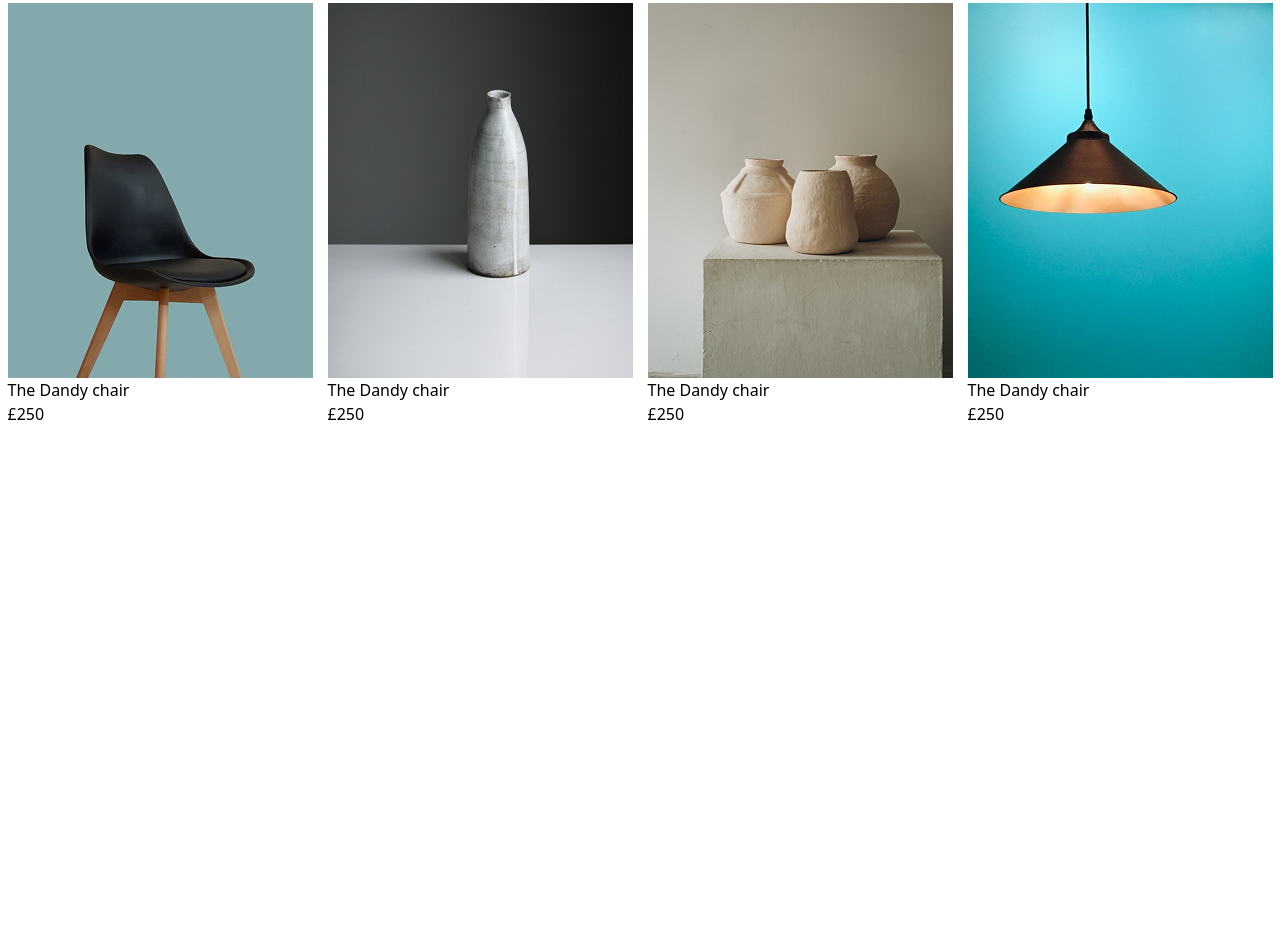
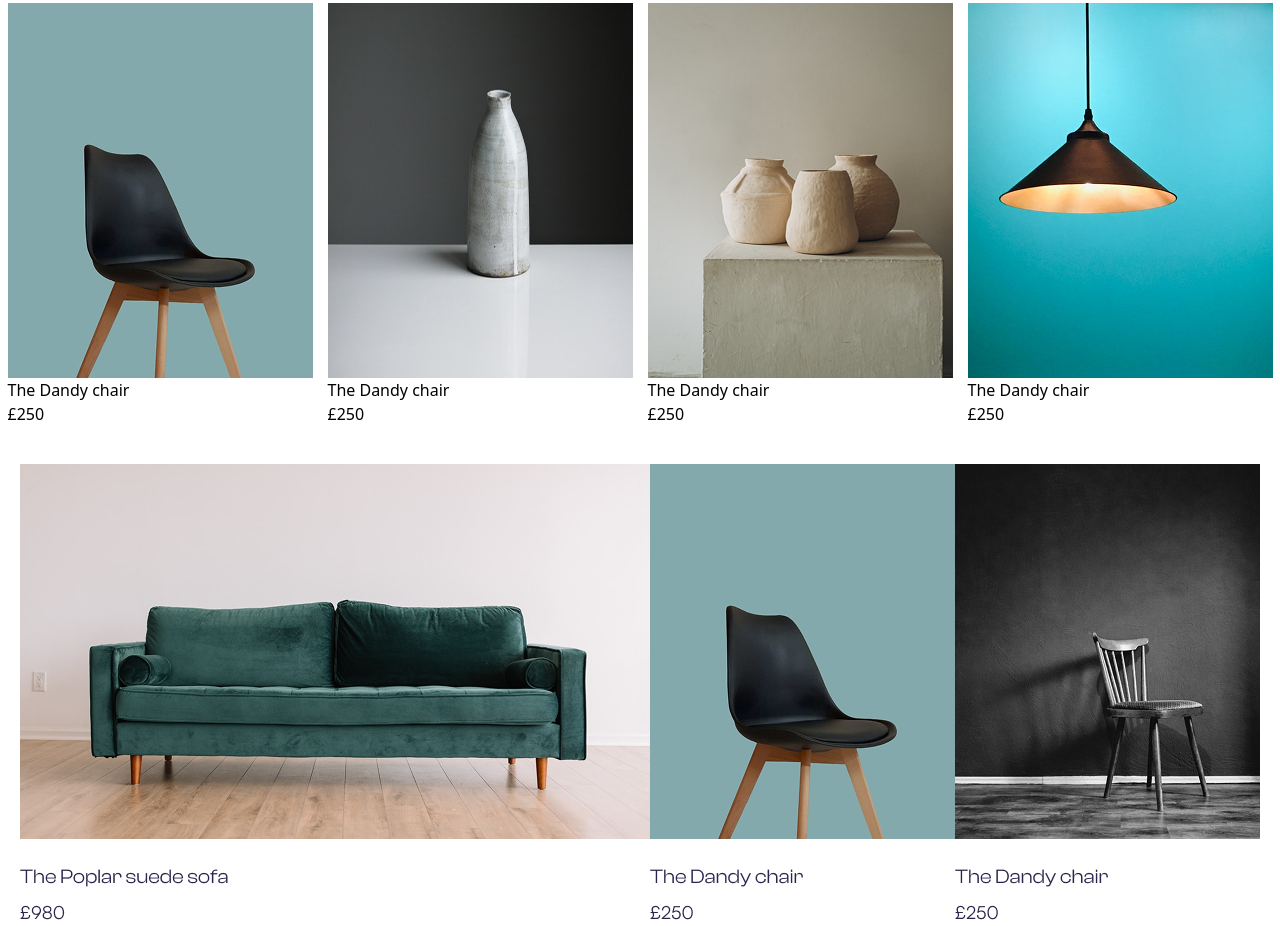
Before and after one commit to ParvizSodatov/vohidparviz, a website: page src/index.html in a window 1280 px wide. Shown: the part 888-1814 px from the top of the page. Before the commit the page ends 1314 px from the top, so only its background shows below. Drawn offline with Linux system fonts and the light colour scheme.

Commit message:
add section_2

```diff
--- a/src/index.html
+++ b/src/index.html
@@ -98,7 +98,11 @@
 </div>
   </article>
 </section>
-
+ <section class="md:flex justify-around mt-[3%] px-5">
+    <img src="./Product Card.png" alt="" class="m-auto">
+    <img src="Product Card (1).png" alt="" class="m-auto">
+    <img src="./Product Card (2).png" alt="" class="m-auto">
+ </section>
     </main>
 </body>
 
```
Also changed, not shown: src/Product Card (1).png (added), src/Product Card (2).png (added), src/Product Card.png (added), src/output.css.
